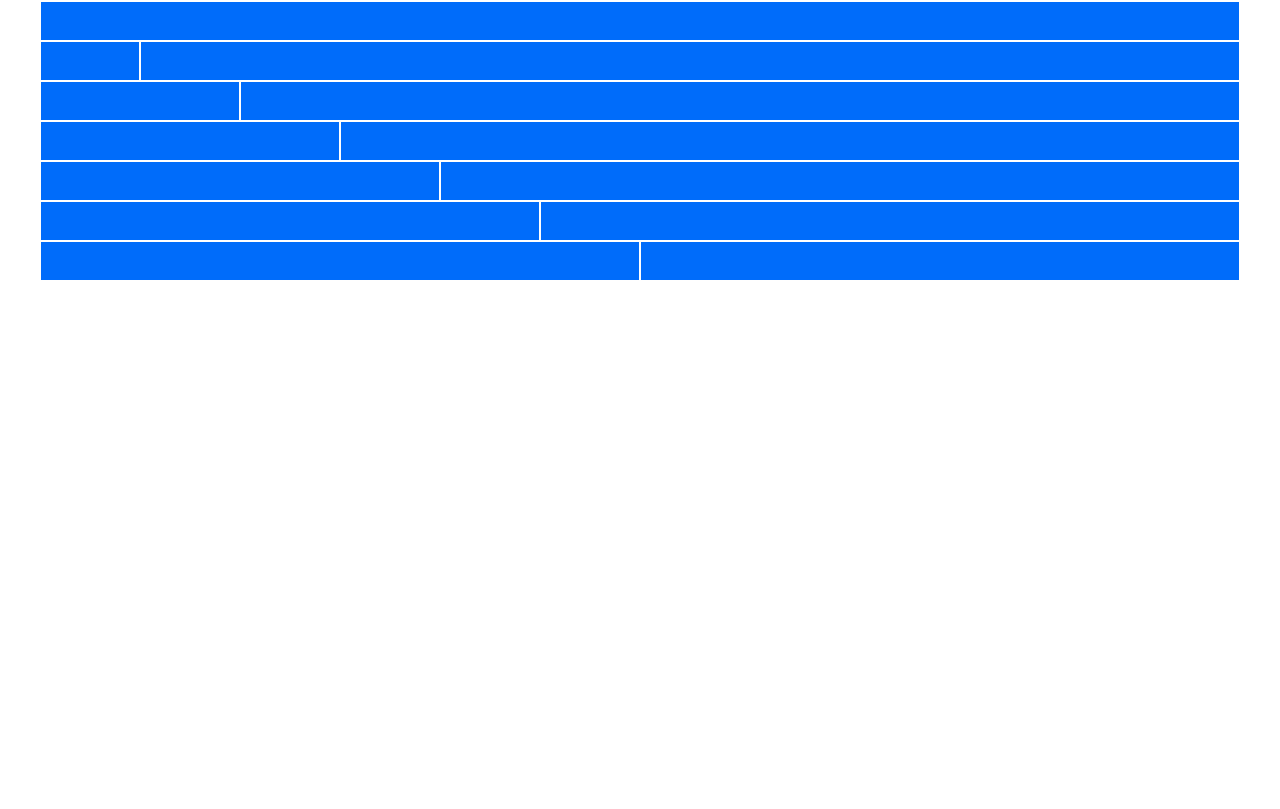
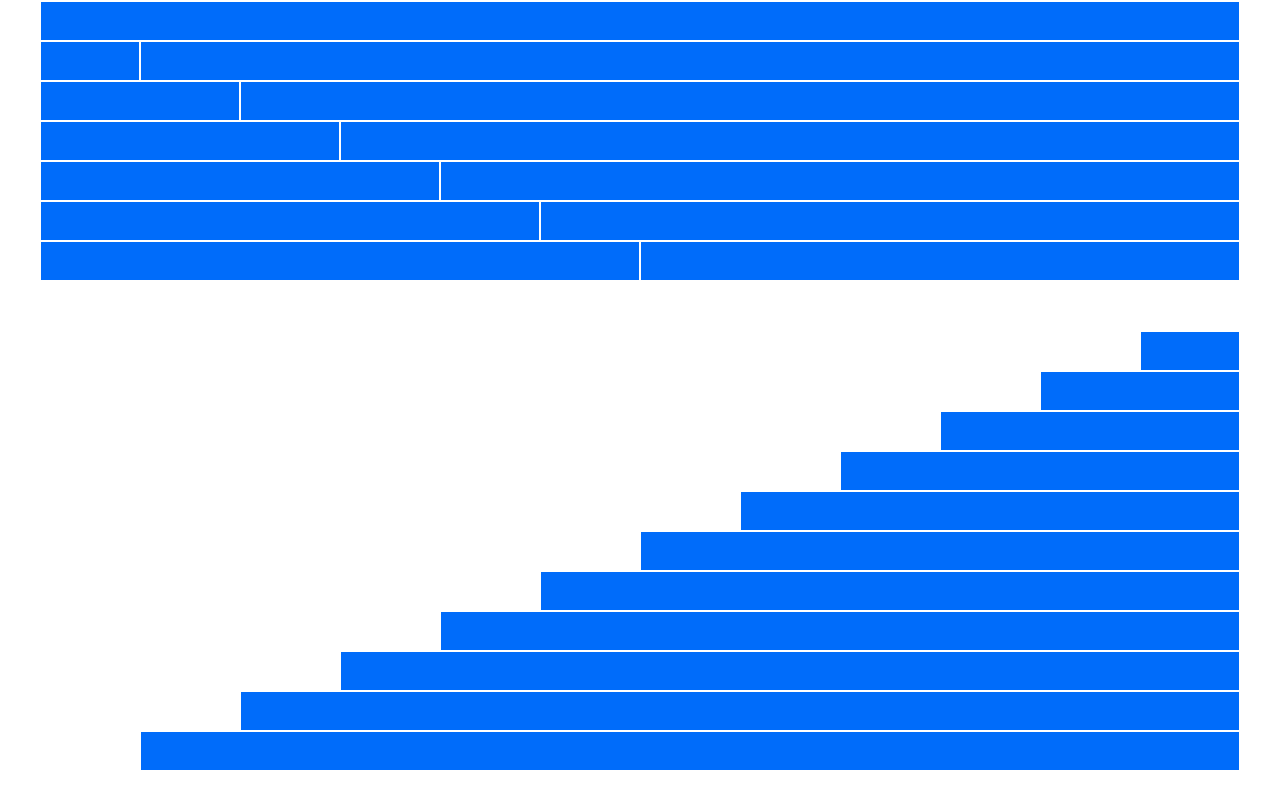
Before and after one commit to MassiDama/html-css-12bool, a plain HTML site: page index.html in a window 1280 px wide. Shown: the part 311-1120 px from the top of the page. Before the commit the page ends 800 px from the top, so only its background shows below. Drawn offline with Linux system fonts and the light colour scheme.

Commit message:
terzo esercizio

```diff
--- a/index.html
+++ b/index.html
@@ -93,5 +93,22 @@
         </div>
     </div>
 
+    <!-- terzo esercizio -->
+    <div class="container">
+
+            <div class="col-offset-11"></div>
+            <div class="col-offset-10"></div>
+            <div class="col-offset-9"></div>
+            <div class="col-offset-8"></div>
+            <div class="col-offset-7"></div>
+            <div class="col-offset-6"></div>
+            <div class="col-offset-5"></div>
+            <div class="col-offset-4"></div>
+            <div class="col-offset-3"></div>
+            <div class="col-offset-2"></div>
+            <div class="col-offset-1"></div>
+
+    </div>
+
 </body>
 </html>
```
